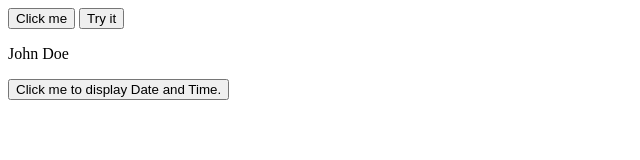
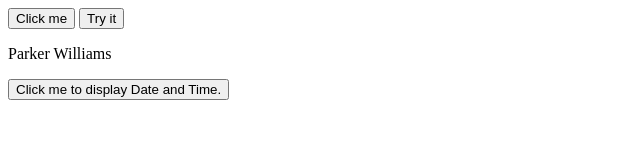
Before and after one commit to parkwillz/hw5-4013, a plain HTML site: page index.html in a window 1280 px wide. Shown: the full height of the page, 0-640 px from the left. Drawn offline with Linux system fonts and the light colour scheme.

Commit message:
Update index.html

```diff
--- a/index.html
+++ b/index.html
@@ -36,8 +36,8 @@
     <p id="demo"></p>
     <script>
 const myObject = {
-  firstName:"John",
-  lastName: "Doe",
+  firstName:"Parker",
+  lastName: "Williams",
   fullName: function() {
     return this.firstName + " " + this.lastName;
   }
```
